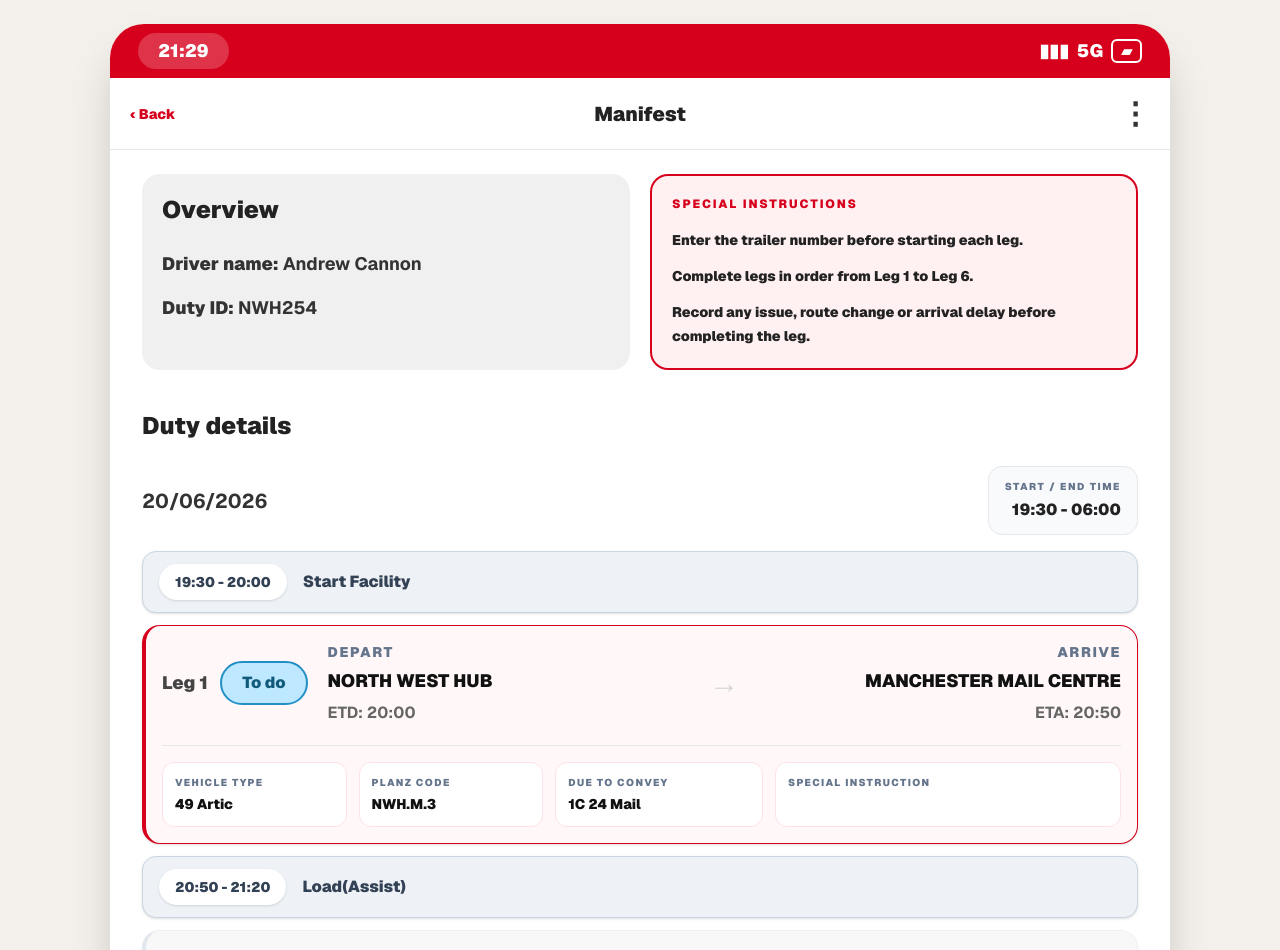
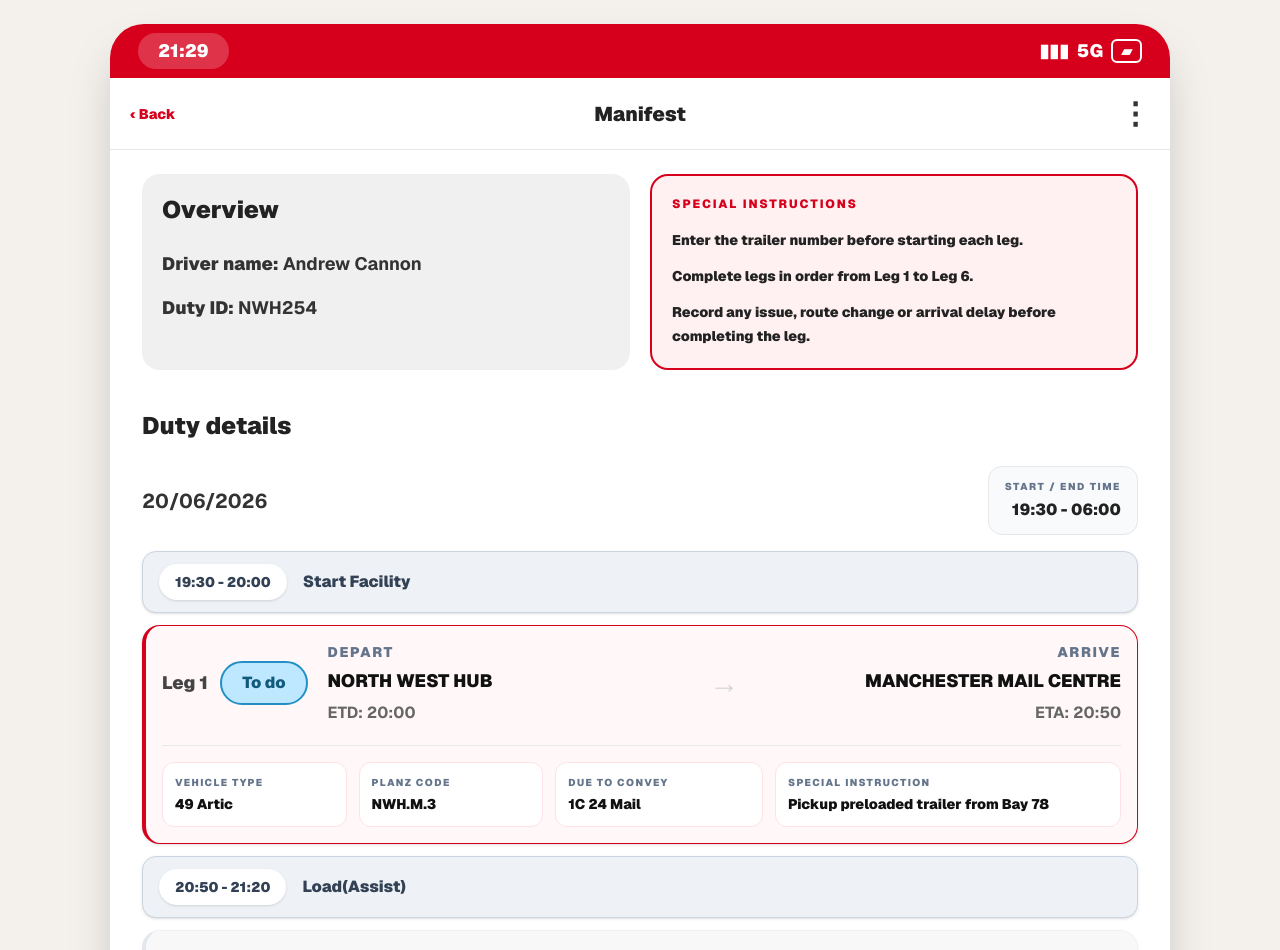
Before and after one commit to acannon76/rugby-league-supporter-web, a Next.js app: page /internal/app-ideas/manifest in a window 1280 px wide. Shown: the top 950 px of the page. Built offline with nearby package versions, Linux system fonts and the light colour scheme.

Commit message:
manifest changes

```diff
--- a/src/app/internal/app-ideas/manifest/ManifestMockupClient.tsx
+++ b/src/app/internal/app-ideas/manifest/ManifestMockupClient.tsx
@@ -689,6 +689,9 @@ function LegCard({
 }
 
 function getSpecialInstruction(legNumber: number) {
+  if (legNumber === 1) {
+    return "Pickup preloaded trailer from Bay 78";
+  }
   if (legNumber === 5) {
     return "At Preston give trailer to EHVOC12";
   }
```
